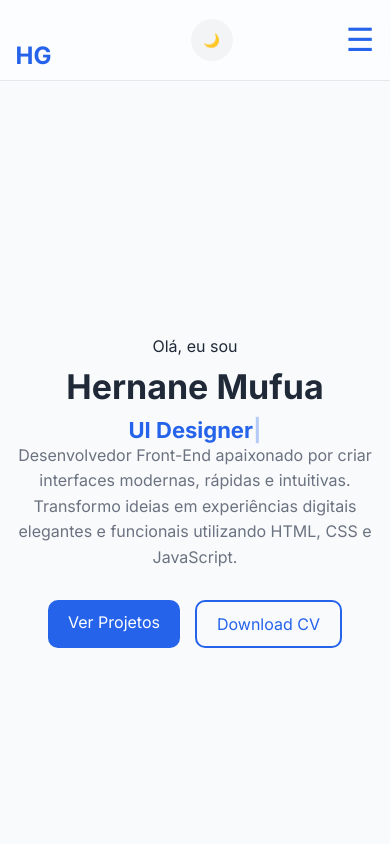
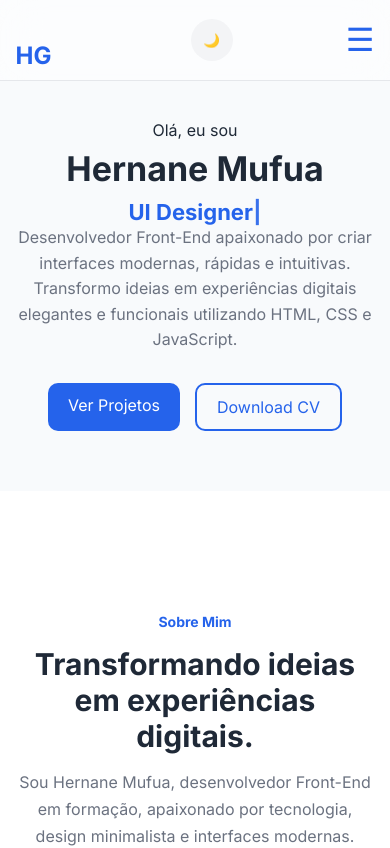
Before and after one commit to hernanemufua/Portfolio, a plain HTML site: page index.html in a window 390 px wide. Shown: the top 848 px of the page. Drawn offline with nearby package versions, Linux system fonts and the light colour scheme.

Commit message:
Update responsible.css

```diff
--- a/css/responsible.css
+++ b/css/responsible.css
@@ -102,16 +102,12 @@
         display:block;
 
     }
-
     .navbar ul{
-
         flex-direction:column;
 
         padding:30px;
 
         gap:25px;
-
-    }
 
     }
     .hero{
@@ -121,6 +117,25 @@
         display:flex;
         align-items:center;
 
+    }
+
+    .hero{
+        min-height:auto;
+        padding-top:120px;
+        padding-bottom:60px;
+    }
+
+    .hero-content{
+        align-items:flex-start;
+        gap:30px;
+    }
+
+    .hero-left{
+        width:100%;
+    }
+
+    .hero-left h1{
+        margin-top:8px;
     }
     /* ==========================
     Modo Claro e Escuro no celular
@@ -155,6 +170,7 @@
     .menu-toggle{
         order:3;
         margin-left:12px;
+    }
 }
 /* ==========================
    CELULARES PEQUENOS
```
Lines whose indentation alone changed are shown as unchanged.
